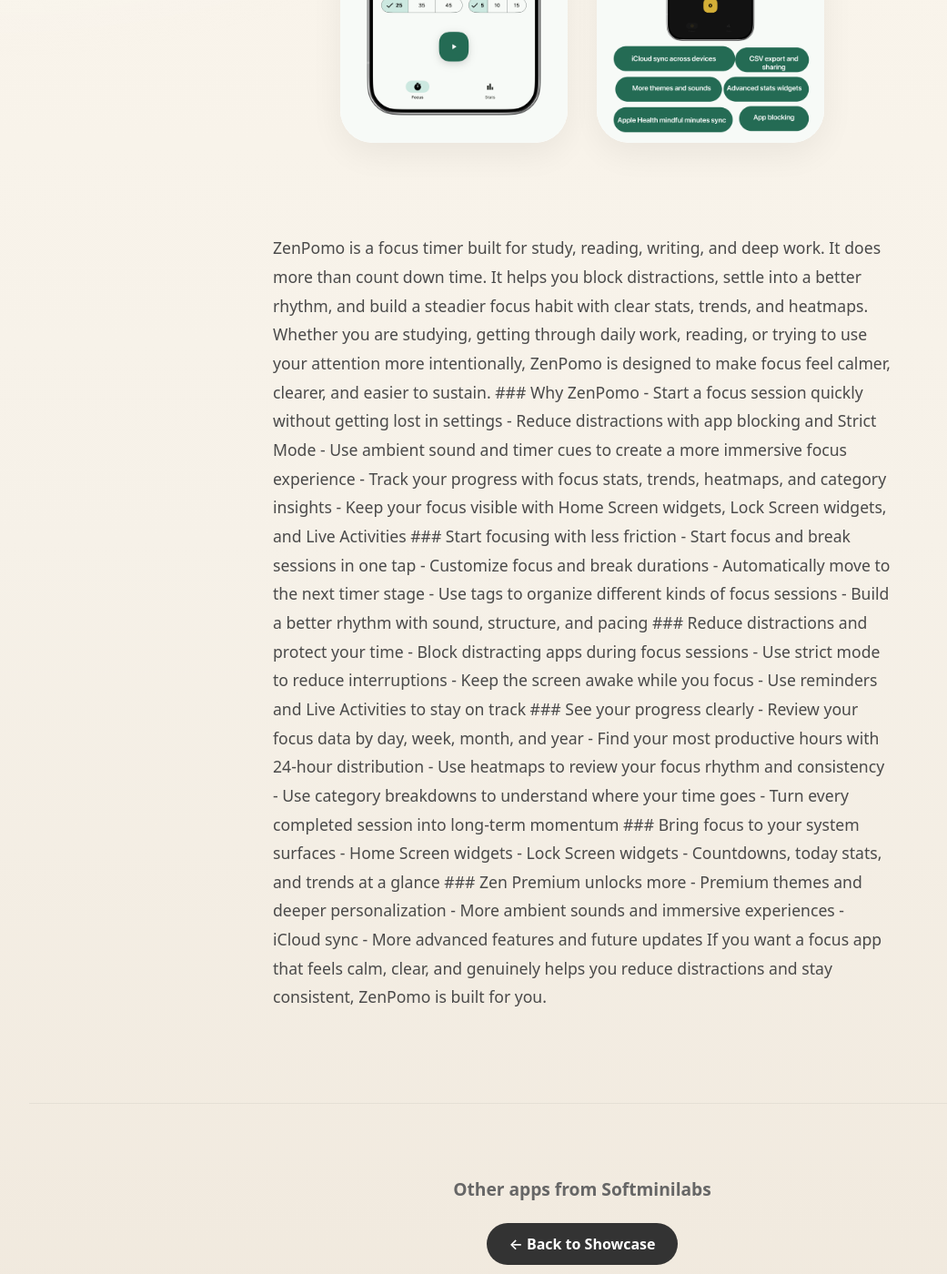
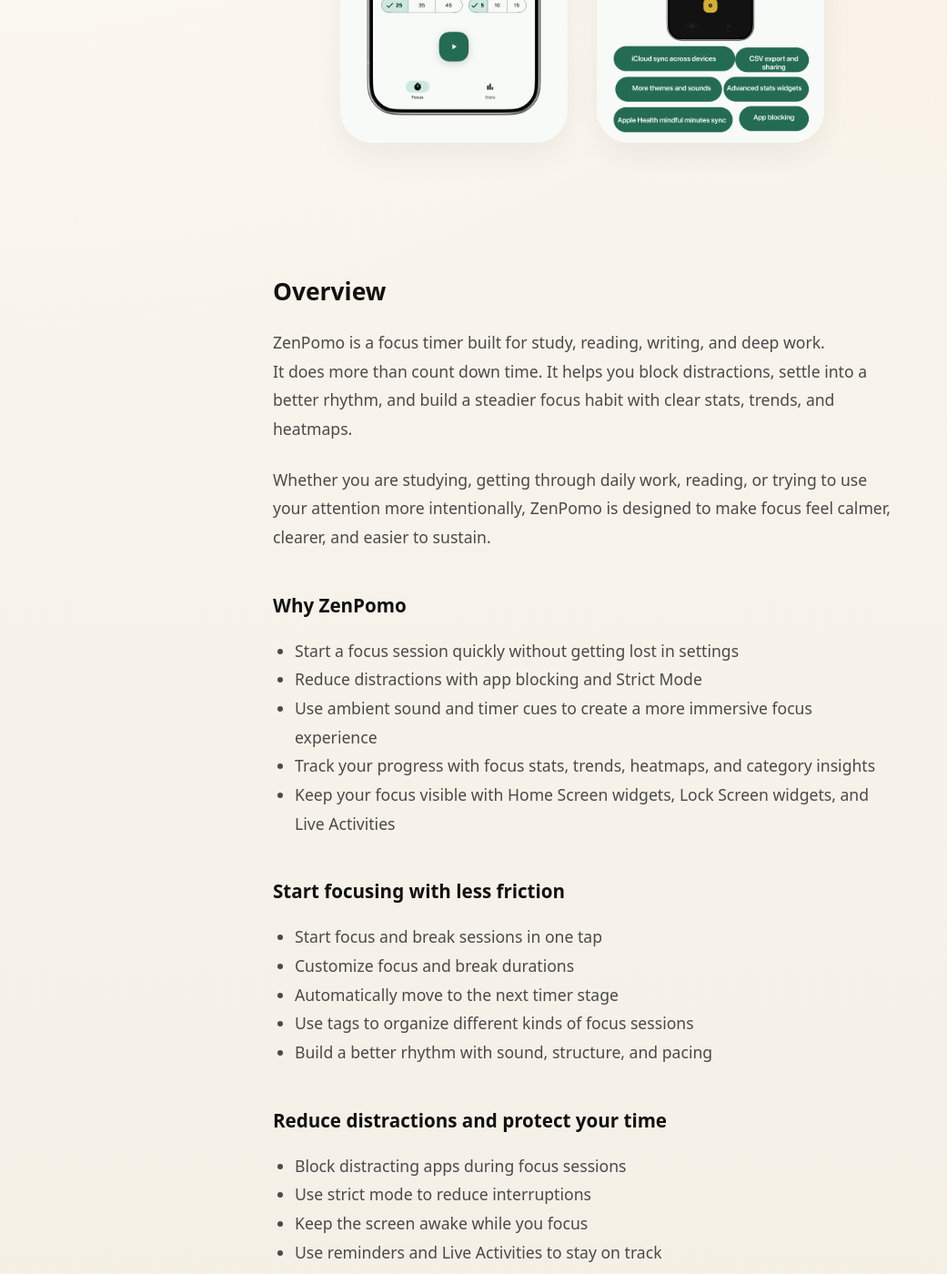
Before and after one commit to softminilabs/softminilabs.github.io, a Jekyll site: the page built from zenpomo.md, in a window 1280 px wide and 1400 px high, scrolled down 931 px. Shown: the whole window at 91% size, without its empty margins (0-1041 px from the left). Built offline with Jekyll 4.4.1, drawn with Linux system fonts in a browser that asks for light colours; some of the changed text lies outside the part shown.

Commit message:
再次优化

```diff
--- a/_layouts/default.html
+++ b/_layouts/default.html
@@ -49,7 +49,7 @@
             <a href="/" class="logo" style="text-decoration: none; color: inherit;">Softmini<span>labs</span></a>
             <nav class="header-nav">
             <a href="mailto:softminilabs@gmail.com" class="contact-link" data-i18n="navContact">Contact</a>
-            <button id="language-toggle" class="lang-toggle" aria-label="Toggle language between English and Chinese">中文</button>
+            <button id="language-toggle" data-language-toggle class="lang-toggle" aria-label="Toggle language between English and Chinese">中文</button>
         </nav>
     </header>
 
--- a/zenpomo.md
+++ b/zenpomo.md
@@ -13,7 +13,8 @@
   - "assets/images/screenshots/zenpomo_zh_2.png"
 ---
 
-<div data-i18n-content="en">
+<div data-i18n-content="en" markdown="1">
+<h2>Overview</h2>
 
 ZenPomo is a focus timer built for study, reading, writing, and deep work.
 It does more than count down time. It helps you block distractions, settle into a better rhythm, and build a steadier focus habit with clear stats, trends, and heatmaps.
@@ -62,7 +63,8 @@
 
 </div>
 
-<div data-i18n-content="zh" style="display: none;">
+<div data-i18n-content="zh" style="display: none;" markdown="1">
+<h2>应用介绍</h2>
 
 ZenPomo 是一款为学习、写作、阅读与深度工作设计的专注计时器。
 它不只是一个番茄钟，更帮助你减少分心、进入节奏，并用清晰的专注统计、趋势图和热力图，把专注慢慢变成稳定的日常习惯。
```
Also changed, not shown: aiprompt.md (+2 -2 lines), counter.md (+2 -2 lines), ligit.md (+6 -1 lines), qrcode.md (+2 -2 lines).
